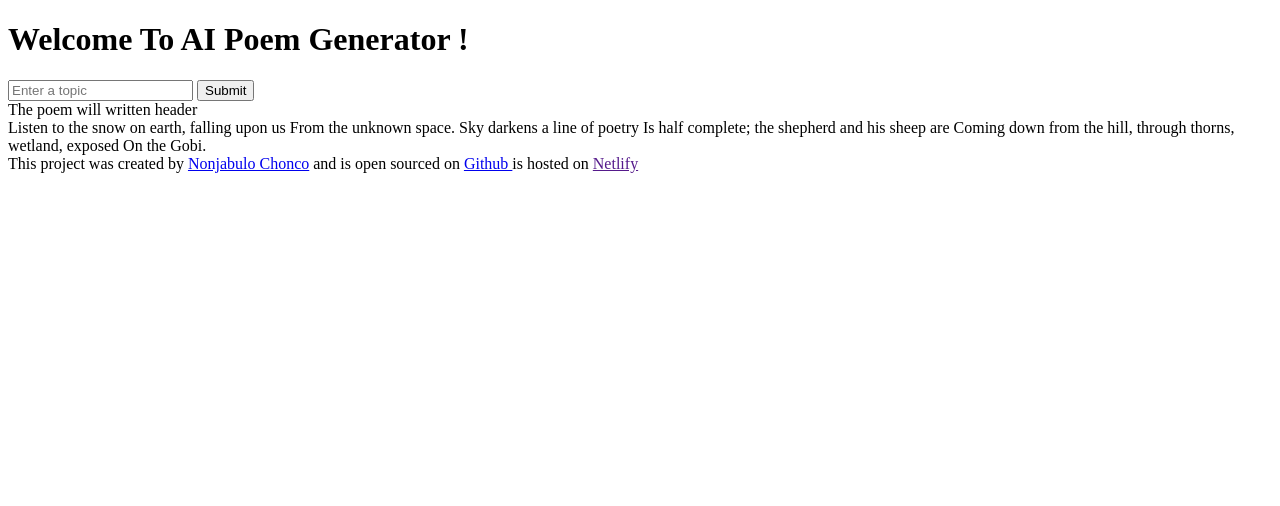
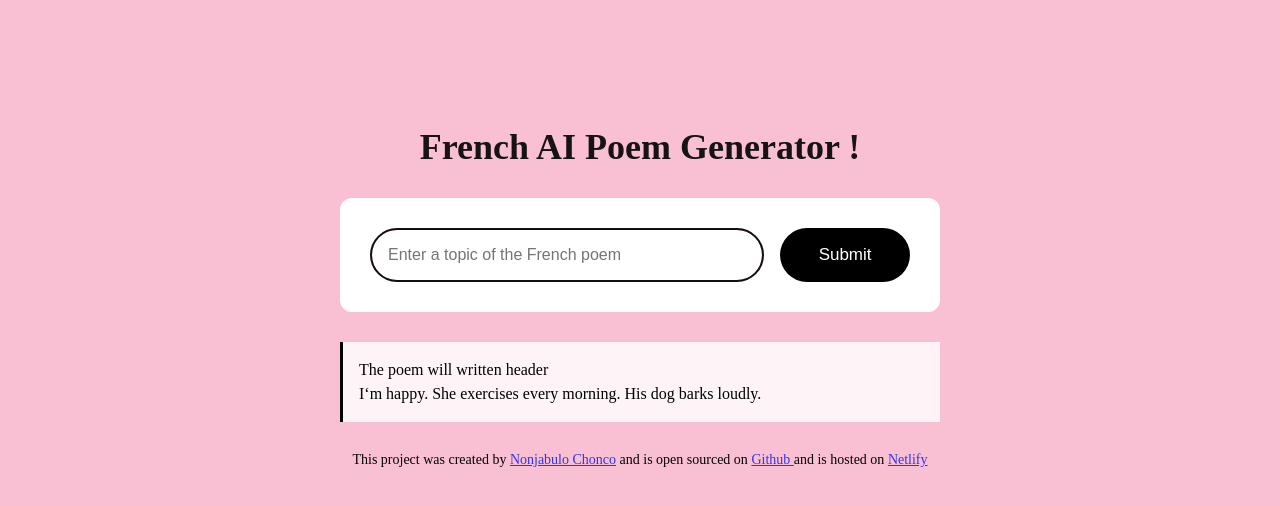
Before and after one commit to Nonjabulo2001/AI-Poem-Generator, a plain HTML site: page index.html in a window 1280 px wide. Drawn offline with Linux system fonts and the light colour scheme; a script that the page names is missing.

Commit message:
added css style

```diff
--- a/index.html
+++ b/index.html
@@ -7,27 +7,26 @@
     <link rel="stylesheet" href="src/index.css">
 </head>
 <body>
+    <div class="container">
 
     <header>
             <h1>
-    Welcome To AI Poem Generator !
+ French AI Poem Generator !
    </h1>
 
     </header>
     <main>
         <form >
-            <input type="text" placeholder="Enter a topic">
-            <input type="submit">
+            <input type="text" placeholder="Enter a topic of the French poem" autofocus required class="instructions">
+            <input type="submit" class="button">
         </form>
 
-        <div>
+        <div class="poem">
             The poem will written header
             <br>
-            Listen to the snow on earth, falling upon us
-            From the unknown space. Sky darkens a line of poetry
-            Is half complete; the shepherd and his sheep are
-            Coming down from the hill, through thorns, wetland, exposed
-            On the Gobi.
+            I‘m happy.
+            She exercises every morning.
+            His dog barks loudly.
         </div>
     </main>
 
@@ -35,8 +34,9 @@
    <footer>
     This project was created by <a href="https://github.com/Nonjabulo2001">Nonjabulo Chonco</a> and is open sourced on
      <a href="https://github.com/Nonjabulo2001/AI-Poem-Generator">
-        Github </a> is hosted on <a href="">Netlify</a>
+        Github </a> and is hosted on <a href="">Netlify</a>
    </footer>
+   </div>
    <script src="src/index.js"></script>
 
 </body>
--- a/src/index.css
+++ b/src/index.css
@@ -0,0 +1,71 @@
+body{
+    background-color: rgb(249, 192, 211);
+}
+a{
+    color: rgb(51, 51, 237);
+}
+
+.container{
+    margin: 120px auto;
+    max-width: 600px;
+
+}
+
+header{
+    margin-top: 30px;
+}
+
+h1{
+    text-align: center;
+    font-weight: 700;
+    font-size: 36px;
+    line-height: 1.5;
+    color:rgba(0, 0, 0, 0.908);
+}
+
+form{
+    padding: 30px;
+    background-color: white;
+    border-radius: 12px;
+    display: flex;
+    margin-bottom: 30px;
+}
+
+.instructions{
+    padding: 16px;
+    border: 2px solid palevioletred;
+    border-radius: 50px;
+    width: 80%;
+    margin-right: 16px;
+    font-size: 16px;
+    color: rgba(0, 0, 0, 0.529);
+    border-color: palevioletred;
+
+
+
+
+}
+.button{
+    padding: 16px;
+    border-radius: 50px;
+    border: none;
+    width: 150px;
+    background: black;
+    color: white;
+    font-size: 17px;
+
+}
+
+.poem{
+    font-size: 16px;
+    background-color: rgba(255, 255, 255, 0.822);
+    padding: 16px;
+    line-height: 24px;
+    border-left: 3px solid black;
+
+}
+footer{
+    text-align: center;
+    font-size: 14px;
+    margin-top: 30px;
+}
--- a/src/index.js
+++ /dev/null
@@ -1 +0,0 @@
-alert("hello");
```
